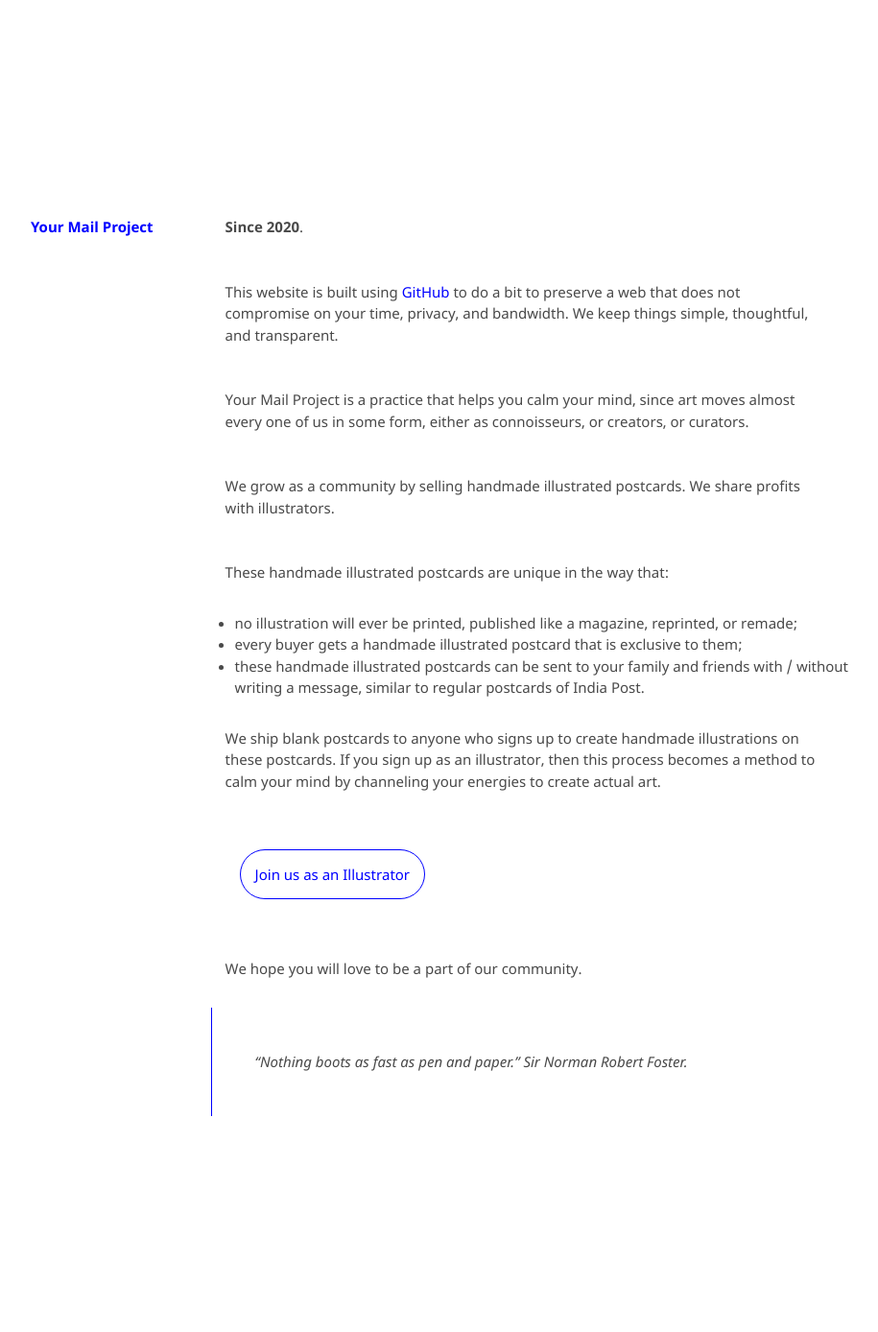
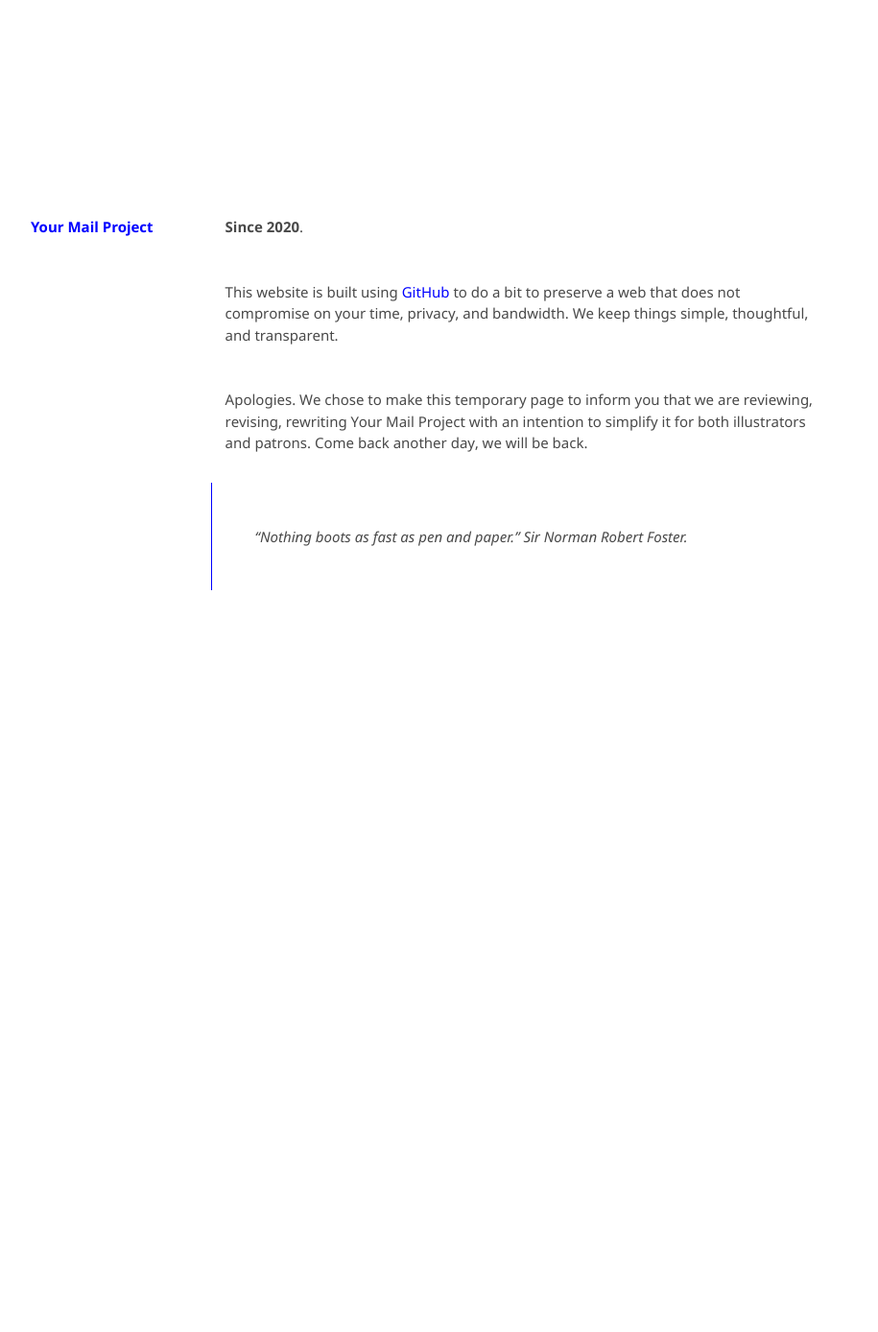
Before and after one commit to kvshvlin/yourmailproject, a Jekyll site: the page built from index.md, in a window 1280 px wide. Shown: the whole page at 96% size, without its empty margins (193-1108 px from the left). Built offline with Jekyll 4.4.1, drawn with Linux system fonts in a browser that asks for light colours; our own code applies the rules of GitHub Pages for plain Markdown files; after the commit the page ends 900 px from its top, so only the background shows below that.

Commit message:
Update index.md

```diff
--- a/index.md
+++ b/index.md
@@ -2,26 +2,7 @@
 
 This website is built using <a href="https://www.github.com/kvshvlin" target="_blank">GitHub</a> to do a bit to preserve a web that does not compromise on your time, privacy, and bandwidth. We keep things simple, thoughtful, and transparent.
 
-Your Mail Project is a practice that helps you calm your mind, since art moves almost every one of us in some form, either as connoisseurs, or creators, or curators.
-
-We grow as a community by selling handmade illustrated postcards. We share profits with illustrators.
-
-These handmade illustrated postcards are unique in the way that:
-- no illustration will ever be printed, published like a magazine, reprinted, or remade;
-- every buyer gets a handmade illustrated postcard that is exclusive to them;
-- these handmade illustrated postcards can be sent to your family and friends with / without writing a message, similar to regular postcards of India Post.
-
-We ship blank postcards to anyone who signs up to create handmade illustrations on these postcards. If you sign up as an illustrator, then this process becomes a method to calm your mind by channeling your energies to create actual art.
-
-<div class="roadmap-spacer-1"></div>
-
-<p>
-<a class="btn" href="https://yourmailproject.typeform.com/to/krhWpQJZ" target="_blank">Join us as an Illustrator</a><br>
-</p>
-
-<div class="roadmap-spacer-2"></div>
-
-We hope you will love to be a part of our community.
+Apologies. We chose to make this temporary page to inform you that we are reviewing, revising, rewriting Your Mail Project with an intention to simplify it for both illustrators and patrons. Come back another day, we will be back.
 
 > "Nothing boots as fast as pen and paper."
 > Sir Norman Robert Foster.
```
